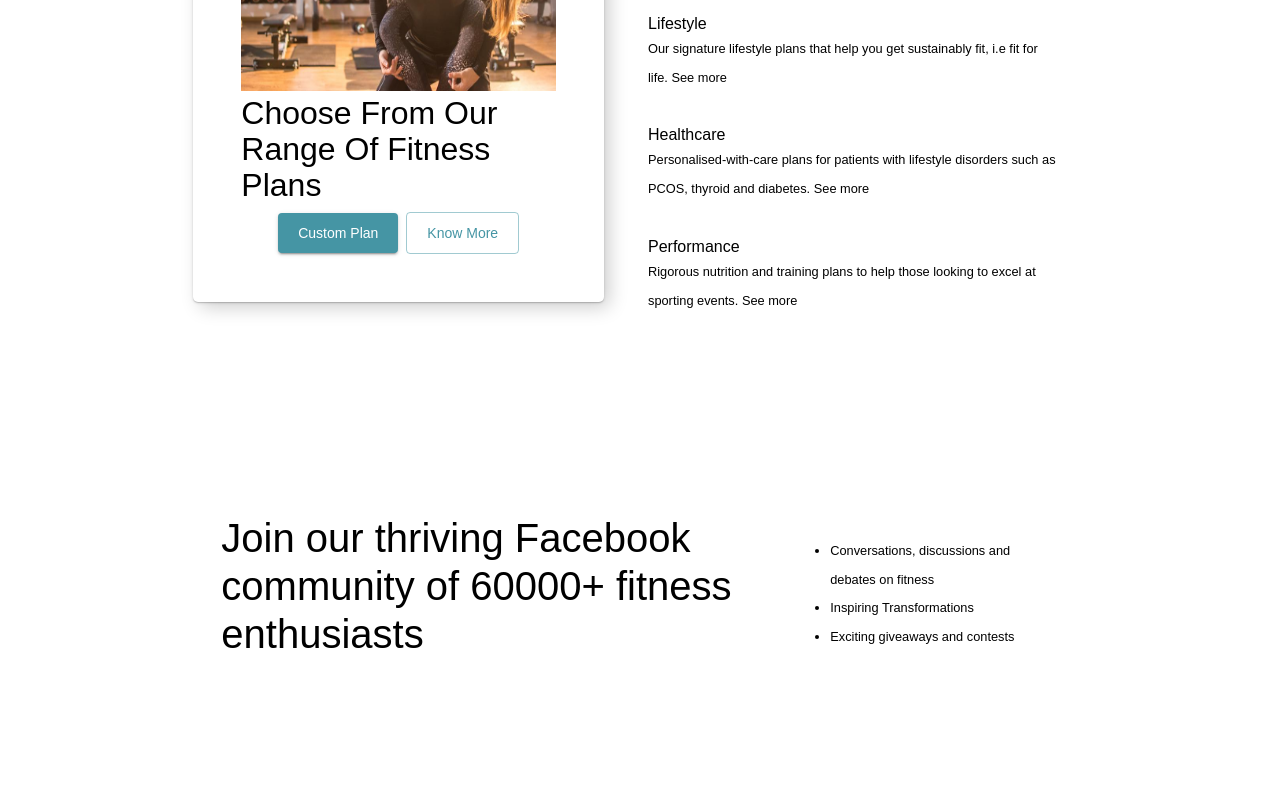
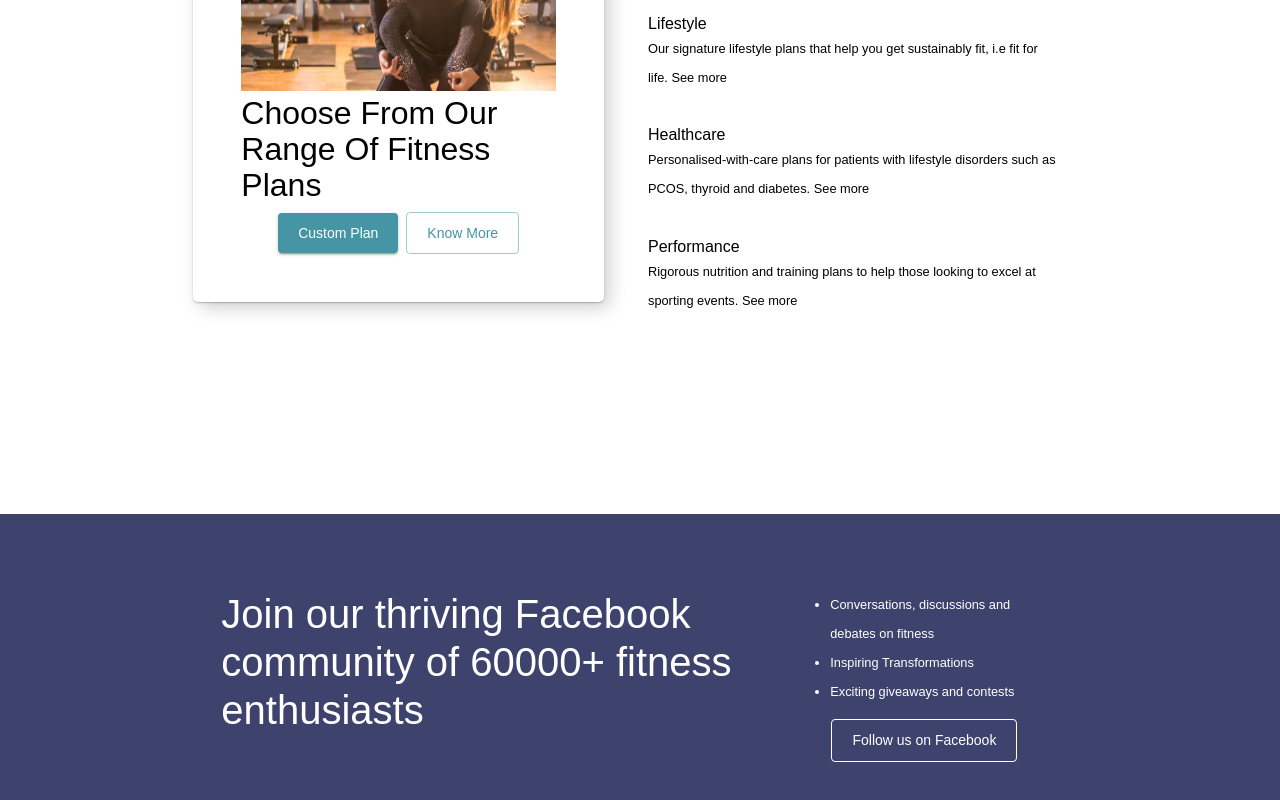
Before and after one commit to vinaypokra/marvel, a React (Create React App) app: page / in a window 1280 px wide. Shown: the part 1940-2740 px from the top of the page. Before the commit the page ends 2622 px from the top, so only its background shows below. Built offline with nearby package versions, Linux system fonts and the light colour scheme.

Commit message:
Uodated by Abhishek

```diff
--- a/src/Section/landingPage/Facebook.js
+++ b/src/Section/landingPage/Facebook.js
@@ -7,7 +7,11 @@ import customTxt from "../customTxt.json";
 const Facebook = () => {
   return (
     <>
-      <Grid container justify="center">
+      <Grid
+        container
+        justify="center"
+        style={{ ...Styles.backgroundColorFaceBook, ...Styles.padding5 }}
+      >
         <Grid
           item
           container
@@ -18,12 +22,19 @@ const Facebook = () => {
           spacing={2}
         >
           <Grid item xs={8}>
-            <Typography variant="h2">
+            <Typography variant="h2" style={{ ...Styles.colorWhite }}>
               {customTxt.Facebook.mainheading}
             </Typography>
           </Grid>
-          <Grid item xs={4}>
-            <Typography variant="subtitle2">
+          <Grid
+            item
+            container
+            xs={4}
+            direction="column"
+            justify="center"
+            alignItems="center"
+          >
+            <Typography variant="subtitle2" style={{ ...Styles.colorWhite }}>
               <ul>
                 {customTxt.Facebook.subheading.map((val) => {
                   return (
@@ -34,6 +45,17 @@ const Facebook = () => {
                 })}
               </ul>
             </Typography>
+            <Button
+              variant="outlined"
+              color="primary"
+              style={{
+                ...Styles.centerTxt,
+                ...Styles.colorWhite,
+                border: "1px solid white",
+              }}
+            >
+              Follow us on Facebook
+            </Button>
           </Grid>
         </Grid>
       </Grid>
--- a/src/app-styles.js
+++ b/src/app-styles.js
@@ -44,6 +44,9 @@ export default {
   },
   backgroundImageStyle: {
     backgroundSize: "cover",
+  },
+  backgroundColorFaceBook: {
+    backgroundColor: "#3e436d",
   },
   overlapArea: {
     position: "relative",
```
